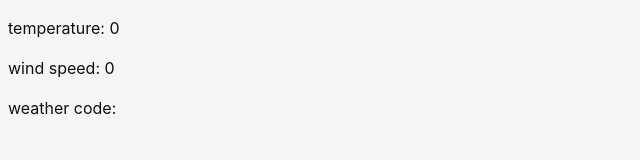
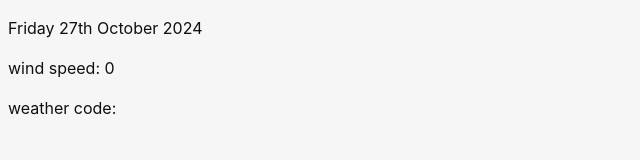
Before and after one commit to civilspeedy/mini-weather, a Preact app: page / in a window 1280 px wide. Shown: the top 160 px of the page, without its empty margins (0-640 px from the left). Built offline with nearby package versions, Linux system fonts and the light colour scheme; no server answers.

Commit message:
added date in words and runtime logger

```diff
--- a/src/App.tsx
+++ b/src/App.tsx
@@ -7,7 +7,8 @@ import codes from '../src/assets/json/codes.json';
 export default function App() {
     const [now, setNow] = useState<TimeWeather>();
     const weather = useWeather();
-    const date = useDate();
+    const date = useDate().date;
+    const dateInWords = useDate().inWords;
     const time = useTime();
 
     /**
@@ -74,26 +75,6 @@ export default function App() {
         return data;
     };
 
-    const dateWithWords = () => {
-        const split = date.split('-');
-        const MONTHS: readonly string[] = [
-            'January',
-            'February',
-            'March',
-            'April',
-            'May',
-            'June',
-            'July',
-            'August',
-            'September',
-            'October',
-            'November',
-            'December',
-        ];
-
-        // add day of the week
-    };
-
     useEffect(() => {
         const index: number = getIndex(date + 'T' + time.split(':')[0] + ':00');
         const nowData: TimeWeather = getData(index);
@@ -102,7 +83,7 @@ export default function App() {
 
     return (
         <div>
-            <p>temperature: {now?.temperature}</p>
+            <p>{dateInWords}</p>
             <p>wind speed: {now?.windSpeed}</p>
             <p>weather code: {now?.weatherCode}</p>
         </div>
--- a/src/logic/hooks.ts
+++ b/src/logic/hooks.ts
@@ -1,6 +1,5 @@
 import { useEffect, useState } from 'preact/hooks';
 import { LocationData, Weather } from './types';
-import { log } from './invoker';
 
 /**
  * checks if a number is less than 10 and adds a 0 at the front if so.
@@ -36,14 +35,62 @@ export const useTime = (): string => {
 
 export const useDate = () => {
     const [date, setDate] = useState<string>('');
+    const [inWords, setInWords] = useState<string>('');
+
+    const MONTHS: readonly string[] = [
+        'January',
+        'February',
+        'March',
+        'April',
+        'May',
+        'June',
+        'July',
+        'August',
+        'September',
+        'October',
+        'November',
+        'December',
+    ];
+
+    const DAYS: readonly string[] = [
+        'Sunday',
+        'Monday',
+        'Tuesday',
+        'Wednesday',
+        'Thursday',
+        'Friday',
+        'Saturday',
+    ];
 
     useEffect(() => {
         const getDate = () => {
             const dateObj = new Date();
-            const year = dateObj.getFullYear();
-            const month = singleDigitChecker(dateObj.getUTCMonth() + 1);
-            const day = singleDigitChecker(dateObj.getUTCDate());
+            const year: number = dateObj.getFullYear();
+            const month: string = singleDigitChecker(dateObj.getUTCMonth() + 1);
+            const day: string = singleDigitChecker(dateObj.getUTCDate());
+
+            const dayNumber: number = dateObj.getDay();
+            const dayName: string = DAYS[dayNumber];
+            const monthName: string = MONTHS[+month];
+
+            let numberEnd = 'th';
+
+            switch (day[day.length]) {
+                case '1':
+                    numberEnd = 'st';
+                    break;
+                case '2':
+                    numberEnd = 'nd';
+                    break;
+                case '3':
+                    numberEnd = 'rd';
+                    break;
+            }
+
             setDate(year + '-' + month + '-' + day);
+            setInWords(
+                dayName + ' ' + day + numberEnd + ' ' + monthName + ' ' + year
+            );
         };
 
         getDate();
@@ -53,14 +100,13 @@ export const useDate = () => {
         return () => clearInterval(interval);
     }, []);
 
-    return date;
+    return { date, inWords };
 };
 
 export const useWeather = () => {
     const [weather, setWeather] = useState<Weather>();
 
     useEffect(() => {
-        log('weather', false);
         const getWeather = async () => {
             const ipRaw: Response = await fetch('https://api.ipify.org');
             const ip: string = await ipRaw.text();
```
Also changed, not shown: src/logic/Runtime.ts (added, +23 -0 lines).
